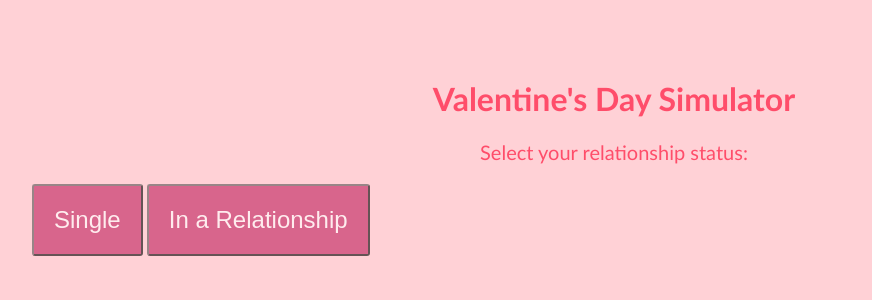
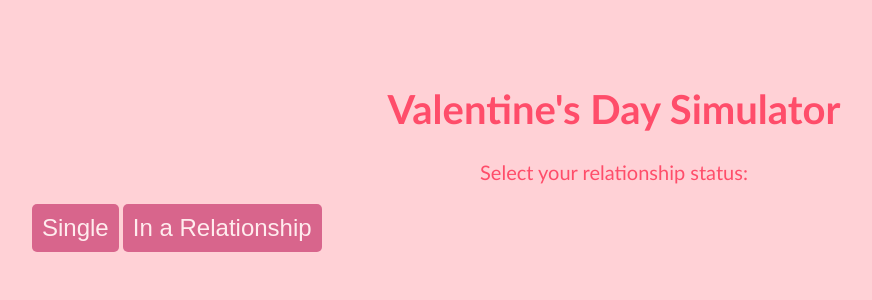
Before and after one commit to mathmaniac88/mathmaniac88.github.io, a Jekyll site: the page valentinesday.html, which Jekyll copies as it is, in a window 1280 px wide. Shown: the top 300 px of the page, without its empty margins (26-898 px from the left). Built offline with Jekyll 4.4.1, drawn with Linux system fonts in a browser that asks for light colours.

Commit message:
Update valentinesday.html

```diff
--- a/valentinesday.html
+++ b/valentinesday.html
@@ -12,6 +12,7 @@ body {
 h1 {
   color: #ff4d6a;
   text-align: center;
+  font-size: 40px;
 }
 p {
   color: #ff4d6a;
@@ -20,9 +21,10 @@ p {
 }
 button {
   display: inline-block;
-  padding: 20px;
+  padding: 10px;
   font-size: 24px;
-  border-radius: 3px;
+  border-radius: 5px;
+  border: none;
   color: white;
   background-color: #bf1f5c;
   opacity: 0.6;
```
